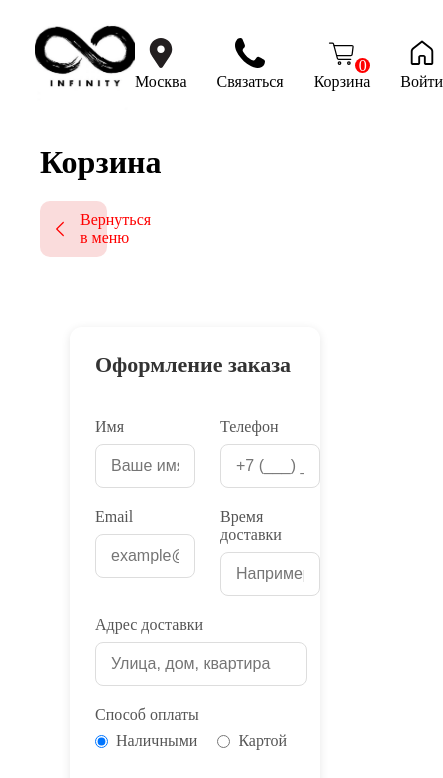
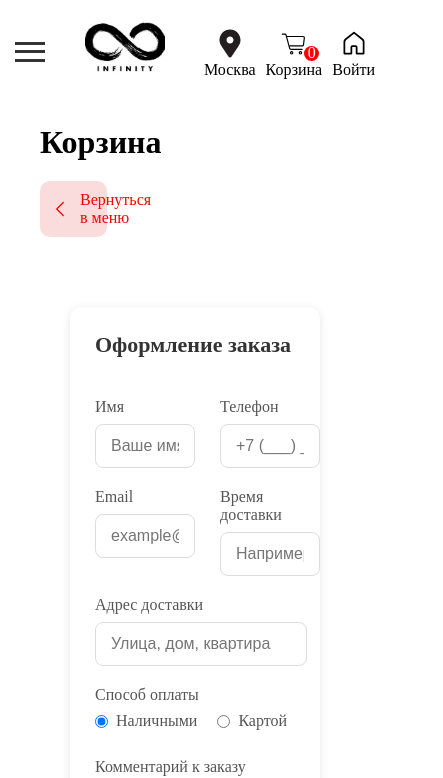
Before and after one commit to KatrinCl/infinity, a React (Vite) app: page /cart in a window 390 px wide. Shown: the top 778 px of the page, 443 px wide, since content can reach past the window. Built offline with nearby package versions, Linux system fonts and the light colour scheme.

Commit message:
first commit1

```diff
--- a/src/components/Navbar/Navbar.css
+++ b/src/components/Navbar/Navbar.css
@@ -396,3 +396,29 @@
         max-width: 350px;
     }
     }
+
+    @media (max-width: 550px) {
+        .nav{
+            padding: 0;
+        }
+        .nav-logo{
+            width: 80px;
+        }
+        .nav-top-right{
+            gap: 10px;
+            font-size: 16px;
+        }
+        .nav-top-right img{
+            width: 28px;
+            height: 35px;
+        }
+        .contact-button{
+            display: none;
+        }
+        .cart-dot{
+            top: 20px;
+            right: 3px;
+            width: 15px;
+            height: 15px;
+        }
+        }
```
